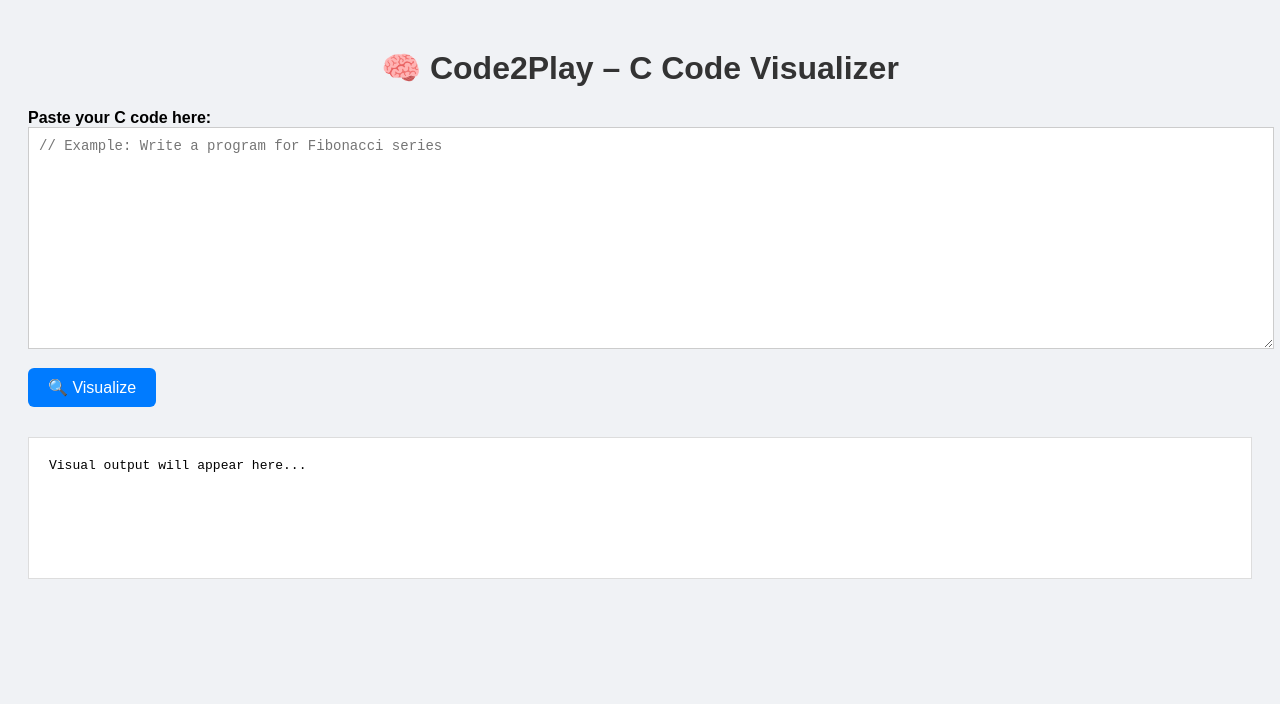
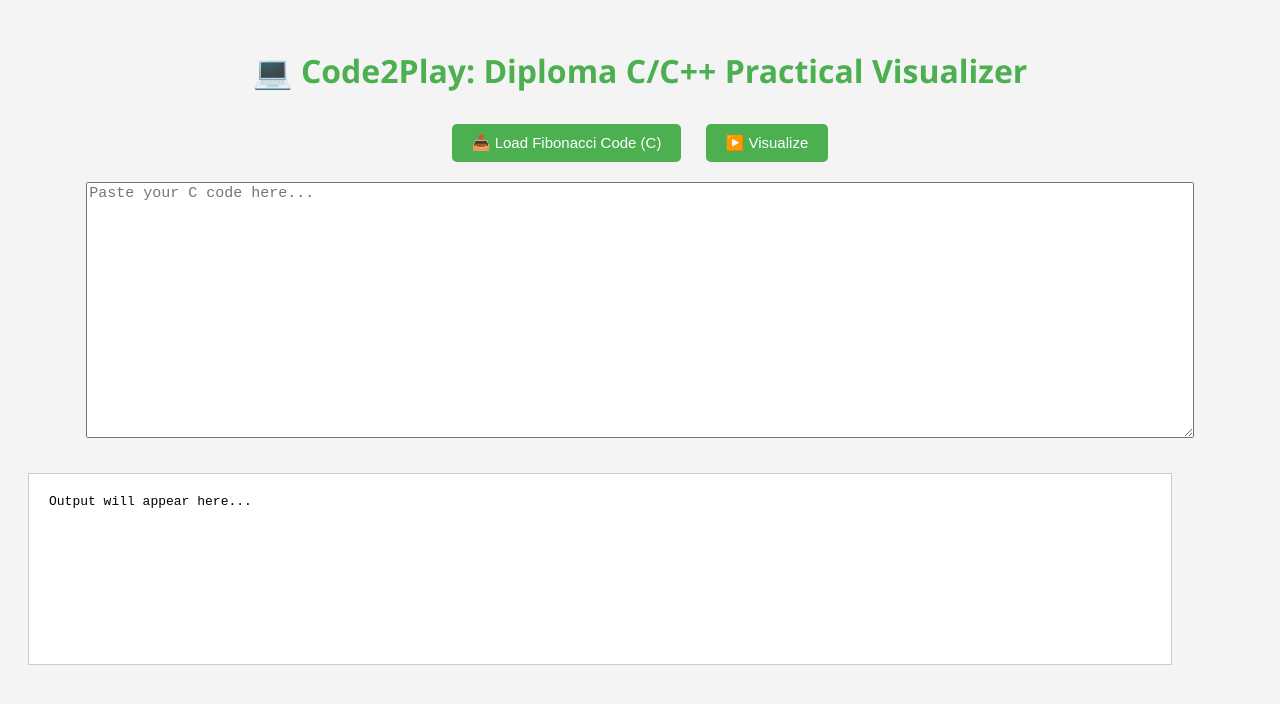
Before and after one commit to Vedant-Potdar/Code2Play, a plain HTML site: page index.html in a window 1280 px wide. Drawn offline with Linux system fonts and the light colour scheme.

Commit message:
Update index.html

```diff
--- a/index.html
+++ b/index.html
@@ -2,79 +2,114 @@
 <html lang="en">
 <head>
   <meta charset="UTF-8">
-  <title>Code2Play – C Code Visualizer</title>
+  <title>Code2Play - Diploma Practical Visualizer</title>
   <style>
     body {
-      background: #f0f2f5;
-      font-family: Arial, sans-serif;
+      font-family: 'Segoe UI', sans-serif;
+      background: #f4f4f4;
       padding: 20px;
+      text-align: center;
     }
     h1 {
-      color: #333;
-      text-align: center;
+      color: #4CAF50;
     }
     textarea {
-      width: 100%;
-      height: 200px;
+      width: 90%;
+      height: 250px;
       font-family: monospace;
-      font-size: 14px;
-      padding: 10px;
-      border: 1px solid #ccc;
-      resize: vertical;
-      background: #fff;
+      font-size: 15px;
+      margin-top: 10px;
     }
     button {
-      margin-top: 15px;
       padding: 10px 20px;
-      font-size: 16px;
-      background-color: #007bff;
+      margin: 10px;
+      font-size: 15px;
+      border: none;
+      border-radius: 5px;
+      background-color: #4CAF50;
       color: white;
-      border: none;
-      border-radius: 6px;
       cursor: pointer;
     }
     button:hover {
-      background-color: #0056b3;
+      background-color: #388E3C;
     }
     #output {
       margin-top: 30px;
+      background-color: white;
+      border: 1px solid #ccc;
       padding: 20px;
-      background: #ffffff;
-      border: 1px solid #ddd;
-      min-height: 100px;
+      width: 90%;
+      min-height: 150px;
+      text-align: left;
       font-family: monospace;
-      white-space: pre-wrap;
     }
   </style>
 </head>
 <body>
+  <h1>💻 Code2Play: Diploma C/C++ Practical Visualizer</h1>
 
-  <h1>🧠 Code2Play – C Code Visualizer</h1>
+  <button onclick="loadFibonacci()">📥 Load Fibonacci Code (C)</button>
+  <button onclick="visualizeCode()">▶️ Visualize</button>
 
-  <label for="codeInput"><strong>Paste your C code here:</strong></label>
-  <textarea id="codeInput" placeholder="// Example: Write a program for Fibonacci series"></textarea>
+  <br>
+  <textarea id="codeInput" placeholder="Paste your C code here..."></textarea>
 
-  <button onclick="visualizeCode()">🔍 Visualize</button>
-
-  <div id="output">Visual output will appear here...</div>
+  <div id="output">Output will appear here...</div>
 
   <script>
+    function loadFibonacci() {
+      const sampleCode = `#include <stdio.h>
+int main() {
+    int n = 10, t1 = 0, t2 = 1, nextTerm;
+    printf("Fibonacci Series: %d, %d", t1, t2);
+    for (int i = 3; i <= n; ++i) {
+        nextTerm = t1 + t2;
+        printf(", %d", nextTerm);
+        t1 = t2;
+        t2 = nextTerm;
+    }
+    return 0;
+}`;
+      document.getElementById("codeInput").value = sampleCode;
+    }
+
     function visualizeCode() {
       const code = document.getElementById("codeInput").value;
+      const output = document.getElementById("output");
 
-      // TEMP MOCK OUTPUT - later connect to visualizations
-      let outputArea = document.getElementById("output");
-
-      if (code.includes("fibonacci") || code.includes("Fibonacci")) {
-        outputArea.innerHTML = "🌀 Visualizing Fibonacci sequence...";
-        // TODO: Replace with canvas animation or SVG logic
-      } else if (code.includes("main")) {
-        outputArea.innerHTML = "✅ C code detected. Visualization under construction.";
+      if (code.includes("Fibonacci") || code.includes("t1 = 0")) {
+        output.innerHTML = "✨ Visualizing Fibonacci:<br><br>";
+        simulateFibonacci(output);
       } else {
-        outputArea.innerHTML = "⚠️ Please enter valid C code.";
+        output.innerHTML = "❌ Unsupported code. Try loading Fibonacci example.";
       }
     }
+
+    function simulateFibonacci(outputElement) {
+      let t1 = 0, t2 = 1, nextTerm;
+      const n = 10;
+      let i = 1;
+
+      function printStep() {
+        if (i === 1) {
+          outputElement.innerHTML += 👉 ${t1}<br>;
+        } else if (i === 2) {
+          outputElement.innerHTML += 👉 ${t2}<br>;
+        } else if (i <= n) {
+          nextTerm = t1 + t2;
+          outputElement.innerHTML += 👉 ${nextTerm}<br>;
+          t1 = t2;
+          t2 = nextTerm;
+        } else {
+          outputElement.innerHTML += "<br>✅ Done!";
+          return;
+        }
+        i++;
+        setTimeout(printStep, 700);
+      }
+
+      printStep();
+    }
   </script>
-
 </body>
 </html>
```
